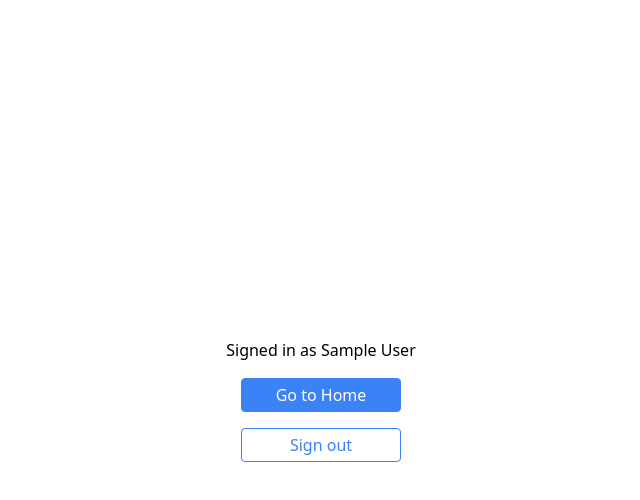
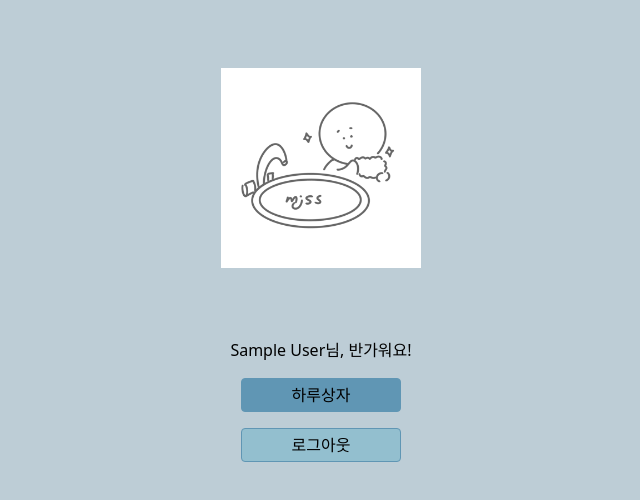
Before and after one commit to yulmu-catsetki/next-haru-box, a Next.js app: page /auth/signin in a window 1280 px wide. Shown: the top 500 px of the page, without its empty margins (319-959 px from the left). Built offline with nearby package versions, Linux system fonts and the light colour scheme; no server answers; sample sign-in values are in the browser's storage.

Commit message:
Signin page design

```diff
--- a/src/pages/auth/signin.js
+++ b/src/pages/auth/signin.js
@@ -6,49 +6,52 @@ export default function Signin() {
   const { data: session } = useSession();
 
   return (
-    <div className="flex justify-center h-screen">
+    <div className="flex justify-center h-screen bg-pal-3">
       {session ? (
         <div className="grid m-auto text-center">
-          <div className="m-4">Signed in as {session.user.name}</div>
+          <div className="m-4"> {session.user.name}님, 반가워요! </div>
           <button
             className={`w-40
                       justify-self-center
                       p-1 mb-4
-                    bg-blue-500 text-white
-                      border border-blue-500 rounded
-                    hover:bg-white hover:text-blue-500`}
+                      bg-pal-1 text-black
+                      border border-pal-1 rounded
+                      hover:text-pal-4 hover:border-pal-4 rounded`}
             onClick={() => router.push("/StartPage")}
           >
-            Go to Home
+            하루상자
           </button>
           <button
             className={`w-40
                       justify-self-center
                       p-1 mb-4
-                    text-blue-500
-                      border border-blue-500 rounded
-                    hover:bg-white hover:text-blue-500`}
+                      bg-pal-2 text-black
+                      border border-pal-1 rounded
+                      hover:text-pal-4 hover:border-pal-4 rounded`}
             onClick={() => signOut()}
           >
-            Sign out
+            로그아웃
           </button>
         </div>
       ) : (
         <div className="grid m-auto text-center">
-          <div className="m-4">Not signed in</div>
+          <div className="m-4">안녕하세요! 저희는 팀 민준세수입니다. </div>
           <button
             className={`w-40
                       justify-self-center
                       p-1 mb-4
-                    bg-blue-500 text-white
-                      border border-blue-500 rounded
-                    hover:bg-white hover:text-blue-500`}
+                      bg-pal-2 text-black
+                      border border-pal-1 rounded
+                      hover:text-pal-4 hover:border-pal-4 rounded`}
             onClick={() => signIn()}
           >
-            Sign in
+            로그인
           </button>
         </div>
       )}
+      <div style={{ position: 'absolute', top: '21%', left: '50%', transform: 'translate(-50%, -50%)' }}>
+      <img src="/mjss.png" alt="Harubox Image" style={{ width: '200px' }} />
+    </div>
     </div>
   );
 }
--- a/tailwind.config.js
+++ b/tailwind.config.js
@@ -12,6 +12,12 @@ module.exports = {
         'gradient-conic':
           'conic-gradient(from 180deg at 50% 50%, var(--tw-gradient-stops))',
       },
+      colors: {
+        'pal-1' : '#6096B4',
+        'pal-2' : '#93BFCF',
+        'pal-3' : '#BDCDD6',
+        'pal-4' : '#EEE9DA',
+      }
     },
   },
   plugins: [],
```
Also changed, not shown: public/mjss.png (added).
